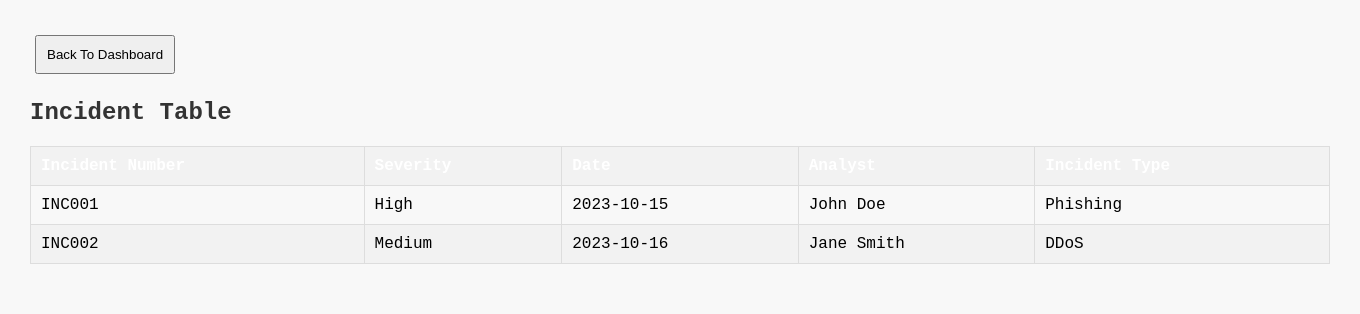
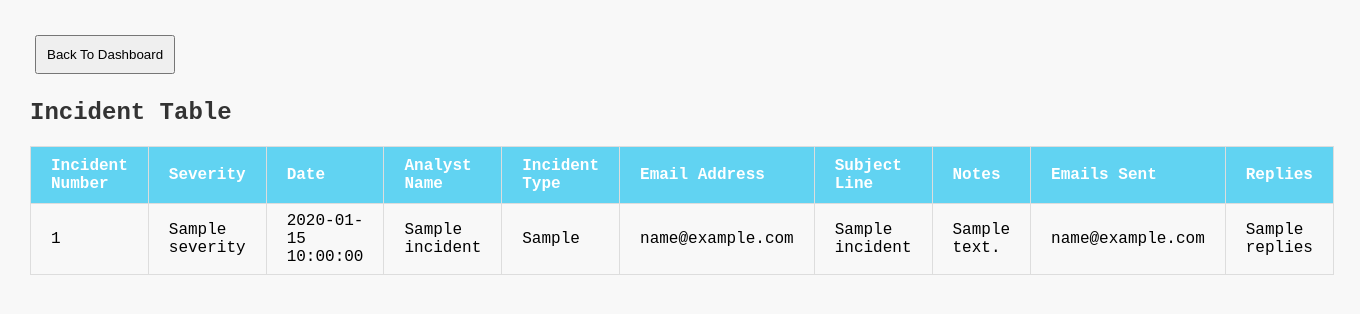
Before and after one commit to lekroee/cyberTRIP, a Flask app: page /view-incidents in a window 1360 px wide. Shown: the top 314 px of the page. Run offline with Flask 3, Linux system fonts and the light colour scheme.

Commit message:
Updated view incidents page and app.py route for handling view incidents

```diff
--- a/app.py
+++ b/app.py
@@ -114,7 +114,7 @@ def homepage():
 # added to link to view incidents page
 @app.route("/view-incidents", methods=["GET"])
 def view_incidents():
-    return render_template("viewIncidents.html")
+    return render_template("viewIncidents.html", data_list=data_list)
 
 
 # added to link to view statistics page
@@ -153,7 +153,13 @@ def submit_data():
     # Validate the date
     date_str = request.form["date"]
     try:
-        valid_date = datetime.strptime(date_str, '%m-%d-%Y')  # assuming format is MM-DD-YYYY
+        # valid_date = datetime.strptime(date_str, '%m-%d-%Y')  # assuming format is MM-DD-YYYY
+        # Updated the text input to be a date wich defaults to the form YYYY-MM-DD
+        print(date_str)
+        valid_date = datetime.strptime(date_str, '%Y-%m-%d')
+
+        # Reverse the order of components
+        reversed_date_str = parsed_date.strftime('%d-%m-%Y')
     except ValueError:
         return "Invalid date format. Expected MM-DD-YYYY.", 400
 
@@ -164,7 +170,7 @@ def submit_data():
     data = {
         "incident_number": incident_number,
 	    "severity": request.form["severity"],  # Adding severity
-        "date": request.form["date"],
+        "date": request.form["date"].strftime('%d-%m-%Y'),
         "analyst_name": analyst_name,
         "incident_type": request.form["incident_type"],
         "email_address": request.form["email_address"],
@@ -198,7 +204,6 @@ def load_from_mongo():
     global data_list
     data_list = list(collection.find({}, {'_id': 0}))#at the moment, this will get all the data in the collection and load it
     return redirect(url_for('index'))
-
 
 #When this button is pressed, get all the keys in a list structure and write to csv, then append data in each column
 @app.route("/export-to-csv", methods=["GET"])
--- a/templates/createIncident.html
+++ b/templates/createIncident.html
@@ -38,7 +38,7 @@
 
             <div class="inputContainer">
                 <label for="date">Date:</label>
-                <input type="text" id="date" name="date">
+                <input type="date" id="date" name="date">
             </div>
 
             <div class="inputContainer">
@@ -57,7 +57,7 @@
 
             <div class="inputContainer">
                 <label for="email_address">Email Address:</label>
-                <input type="text" id="email_address" name="email_address">
+                <input type="email" id="email_address" name="email_address" pattern="[a-zA-Z0-9._%+-]+@[a-zA-Z0-9.-]+\.[a-zA-Z]{2,}" required>
             </div>
 
             <div class="inputContainer">
@@ -134,7 +134,7 @@
         {% for item in data_list %}
         <tr>
             <td>{{ item.incident_number }}</td>
-        <td>{{ item.severity }}</td>
+            <td>{{ item.severity }}</td>
             <td>{{ item.date }}</td>
             <td>{{ item.analyst_name }}</td>
             <td>{{ item.incident_type }}</td>
--- a/templates/viewIncidents.html
+++ b/templates/viewIncidents.html
@@ -4,29 +4,7 @@
     <meta charset="UTF-8">
     <meta name="viewport" content="width=device-width, initial-scale=1.0">
     <title>View Incidents</title>
-    <link rel="stylesheet" type="text/css" href="css/main.css">
-    <style>
-        table {
-            border-collapse: collapse;
-            width: 100%;
-            margin-top: 20px;
-        }
-
-        th, td {
-            border: 1px solid #ddd;
-            padding: 10px;
-            text-align: left;
-            cursor: pointer;
-        }
-
-        th {
-            background-color: #f2f2f2;
-        }
-
-        th:hover {
-            background-color: #ddd;
-        }
-    </style>
+    <link rel="stylesheet" type="text/css" href="static/css/main.css">
 </head>
 
 <body>
@@ -35,32 +13,38 @@
 
     <h2>Incident Table</h2>
 
+    <!-- Display data here below everything. headings first-->
     <table id="incidentTable">
         <thead>
             <tr>
             <th onclick="sortTable(0)">Incident Number</th>
             <th onclick="sortTable(1)">Severity</th>
             <th onclick="sortTable(2)">Date</th>
-                <th onclick="sortTable(3)">Analyst</th>
+            <th onclick="sortTable(3)">Analyst Name</th>
             <th onclick="sortTable(4)">Incident Type</th>
+            <th onclick="sortTable(5)">Email Address</th>
+            <th onclick="sortTable(6)">Subject Line</th>
+            <th onclick="sortTable(7)">Notes</th>
+            <th onclick="sortTable(8)">Emails Sent</th>
+            <th onclick="sortTable(9)">Replies</th>
         </tr>
         </thead>
+
         <tbody>
+            {% for item in data_list %}
             <tr>
-                <td>INC001</td>
-                <td>High</td>
-                <td>2023-10-15</td>
-                <td>John Doe</td>
-                <td>Phishing</td>
+                <td>{{ item.incident_number }}</td>
+                <td>{{ item.severity }}</td>
+                <td>{{ item.date }}</td>
+                <td>{{ item.analyst_name }}</td>
+                <td>{{ item.incident_type }}</td>
+                <td>{{ item.email_address }}</td>
+                <td>{{ item.subject_line }}</td>
+                <td>{{ item.notes }}</td>
+                <td>{{ item.emails_sent }}</td>
+                <td>{{ item.replies }}</td>
             </tr>
-            <tr>
-                <td>INC002</td>
-                <td>Medium</td>
-                <td>2023-10-16</td>
-                <td>Jane Smith</td>
-                <td>DDoS</td>
-            </tr>
-            <!-- Add more rows as needed -->
+            {% endfor %}
         </tbody>
     </table>
 
@@ -69,12 +53,26 @@
             const table = document.getElementById("incidentTable");
             const rows = Array.from(table.rows).slice(1); // Exclude the header row
 
+            let sortOrder = table.getAttribute("data-sort-order") || "asc"; // Default to ascending order
+
             rows.sort((a, b) => {
                 const aValue = a.cells[columnIndex].textContent.trim();
                 const bValue = b.cells[columnIndex].textContent.trim();
 
-                return isNaN(aValue) ? aValue.localeCompare(bValue) : aValue - bValue;
+                let comparison;
+
+                if (isNaN(aValue)) {
+                    comparison = aValue.localeCompare(bValue);
+                } else {
+                    comparison = aValue - bValue;
+                }
+
+                return sortOrder === "asc" ? comparison : -comparison;
             });
+
+            // Toggle the sorting order for the next click
+            sortOrder = sortOrder === "asc" ? "desc" : "asc";
+            table.setAttribute("data-sort-order", sortOrder);
 
             // Clear the table body
             const tbody = table.getElementsByTagName("tbody")[0];
@@ -83,6 +81,7 @@
             // Append sorted rows
             rows.forEach(row => tbody.appendChild(row));
         }
+
     </script>
 
 </body>
```
Lines whose indentation alone changed are shown as unchanged.
